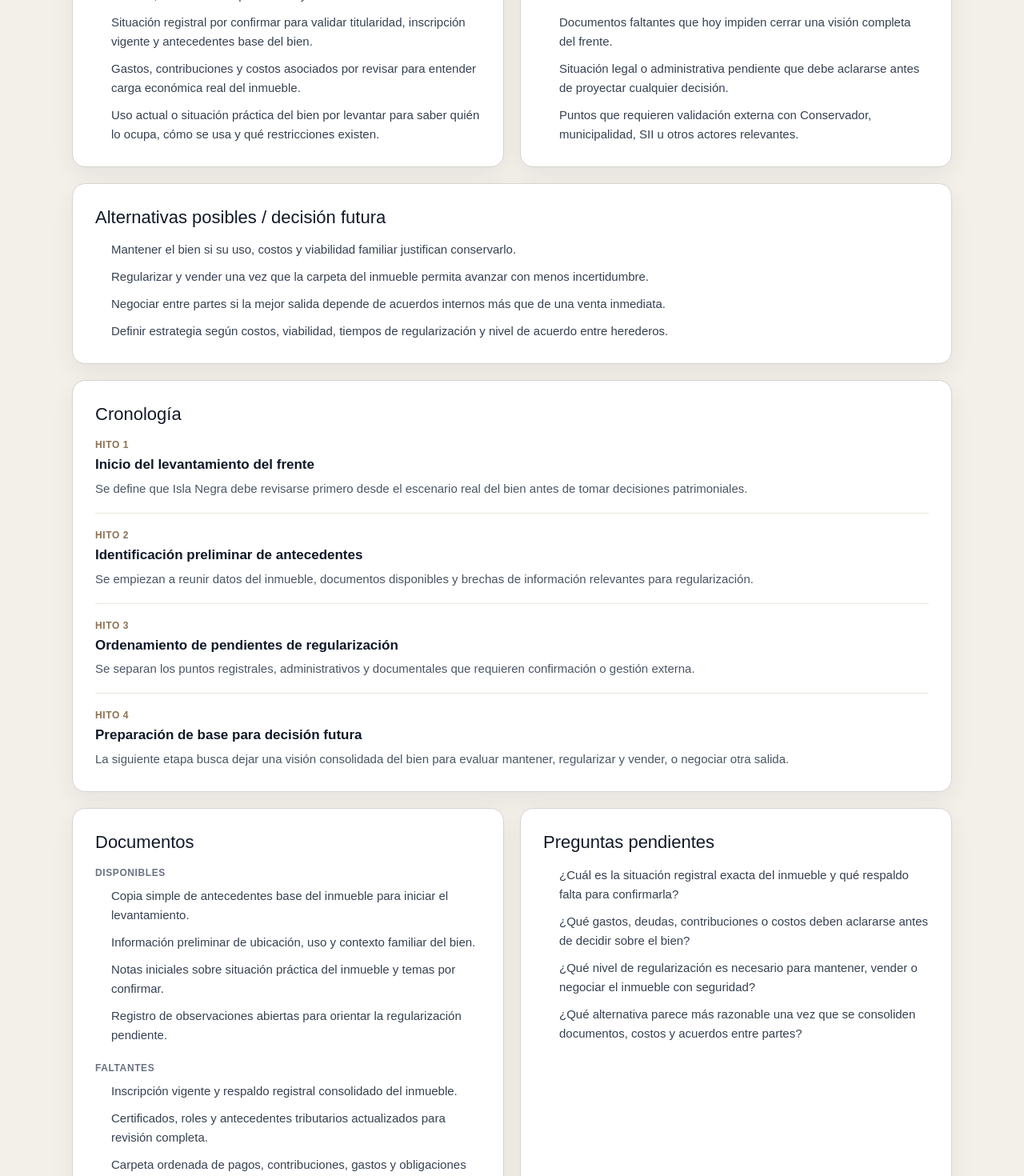
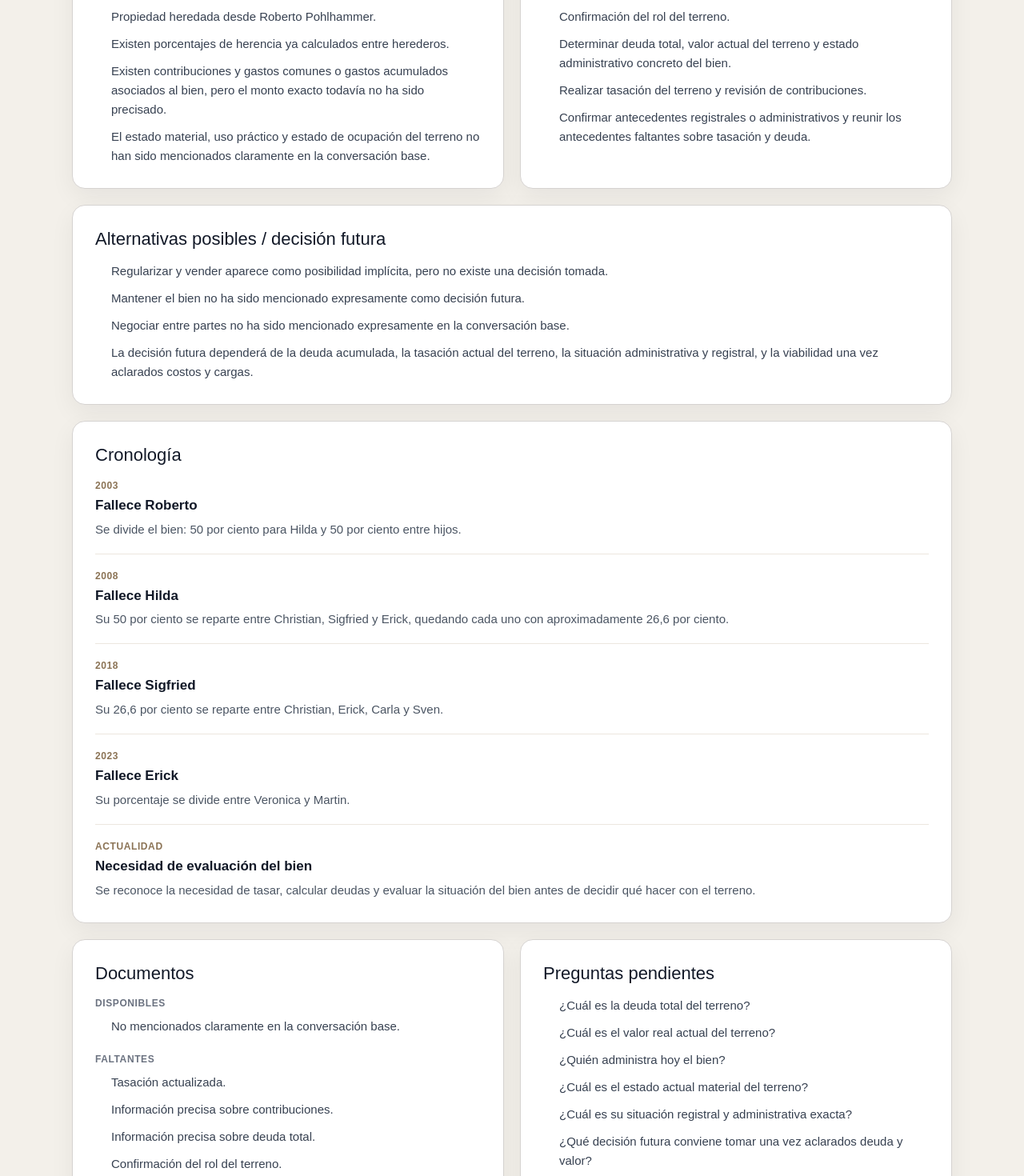
Before and after one commit to Symbiocreativo/herencia-webapp, a Next.js app: page /frentes/isla-negra in a window 1280 px wide. Shown: the part 760-2230 px from the top of the page at 80% size. Built offline with nearby package versions, Linux system fonts and the light colour scheme.

Commit message:
Replace Isla Negra mock with real content

```diff
--- a/src/app/frentes/isla-negra/page.tsx
+++ b/src/app/frentes/isla-negra/page.tsx
@@ -13,95 +13,101 @@ type TimelineItem = {
 };
 
 const objective =
-  "Comprender el escenario completo, ordenar la regularización pendiente y definir qué hacer con el bien.";
+  "Regularizar y entender el estado completo del terreno de Isla Negra.";
 
 const executiveSummary =
-  "Este frente requiere ordenar antecedentes del inmueble, situación actual, documentos pendientes y puntos de regularización antes de definir una estrategia futura clara.";
+  "Terreno en Isla Negra heredado desde Roberto Pohlhammer. Antes de decidir qué hacer con el bien, es necesario entender su situación completa, especialmente deuda acumulada, contribuciones, gastos asociados y valor real actual. Hoy no existe información suficiente para tomar una decisión bien fundada.";
 
-const currentStatus = "En levantamiento";
+const currentStatus =
+  "Propiedad heredada con porcentajes ya definidos, pero sin tasación actual ni claridad suficiente sobre deuda y situación administrativa.";
 
 const mainBlocker =
-  "Falta consolidar antecedentes del bien, documentos clave y estado de regularización para definir el camino a seguir.";
+  "Falta información concreta sobre deudas, contribuciones, gastos acumulados y valor real del terreno.";
 
 const nextStep =
-  "Ordenar cronología, documentos y pendientes de regularización para preparar una decisión futura sobre el inmueble.";
+  "Realizar una tasación actualizada y determinar la deuda total asociada al bien.";
 
 const assetSituation: ChecklistSection = {
   title: "Situación del bien",
   items: [
-    "Estado general del inmueble en revisión para distinguir condición material, mantenciones pendientes y nivel de uso actual.",
-    "Situación registral por confirmar para validar titularidad, inscripción vigente y antecedentes base del bien.",
-    "Gastos, contribuciones y costos asociados por revisar para entender carga económica real del inmueble.",
-    "Uso actual o situación práctica del bien por levantar para saber quién lo ocupa, cómo se usa y qué restricciones existen.",
+    "Propiedad heredada desde Roberto Pohlhammer.",
+    "Existen porcentajes de herencia ya calculados entre herederos.",
+    "Existen contribuciones y gastos comunes o gastos acumulados asociados al bien, pero el monto exacto todavía no ha sido precisado.",
+    "El estado material, uso práctico y estado de ocupación del terreno no han sido mencionados claramente en la conversación base.",
   ],
 };
 
 const pendingRegularization: ChecklistSection = {
   title: "Regularización pendiente",
   items: [
-    "Roles y antecedentes esenciales por confirmar para consolidar una ficha única del inmueble.",
-    "Documentos faltantes que hoy impiden cerrar una visión completa del frente.",
-    "Situación legal o administrativa pendiente que debe aclararse antes de proyectar cualquier decisión.",
-    "Puntos que requieren validación externa con Conservador, municipalidad, SII u otros actores relevantes.",
+    "Confirmación del rol del terreno.",
+    "Determinar deuda total, valor actual del terreno y estado administrativo concreto del bien.",
+    "Realizar tasación del terreno y revisión de contribuciones.",
+    "Confirmar antecedentes registrales o administrativos y reunir los antecedentes faltantes sobre tasación y deuda.",
   ],
 };
 
 const futureAlternatives: ChecklistSection = {
   title: "Alternativas posibles / decisión futura",
   items: [
-    "Mantener el bien si su uso, costos y viabilidad familiar justifican conservarlo.",
-    "Regularizar y vender una vez que la carpeta del inmueble permita avanzar con menos incertidumbre.",
-    "Negociar entre partes si la mejor salida depende de acuerdos internos más que de una venta inmediata.",
-    "Definir estrategia según costos, viabilidad, tiempos de regularización y nivel de acuerdo entre herederos.",
+    "Regularizar y vender aparece como posibilidad implícita, pero no existe una decisión tomada.",
+    "Mantener el bien no ha sido mencionado expresamente como decisión futura.",
+    "Negociar entre partes no ha sido mencionado expresamente en la conversación base.",
+    "La decisión futura dependerá de la deuda acumulada, la tasación actual del terreno, la situación administrativa y registral, y la viabilidad una vez aclarados costos y cargas.",
   ],
 };
 
 const timeline: TimelineItem[] = [
   {
-    period: "Hito 1",
-    title: "Inicio del levantamiento del frente",
+    period: "2003",
+    title: "Fallece Roberto",
     description:
-      "Se define que Isla Negra debe revisarse primero desde el escenario real del bien antes de tomar decisiones patrimoniales.",
+      "Se divide el bien: 50 por ciento para Hilda y 50 por ciento entre hijos.",
   },
   {
-    period: "Hito 2",
-    title: "Identificación preliminar de antecedentes",
+    period: "2008",
+    title: "Fallece Hilda",
     description:
-      "Se empiezan a reunir datos del inmueble, documentos disponibles y brechas de información relevantes para regularización.",
+      "Su 50 por ciento se reparte entre Christian, Sigfried y Erick, quedando cada uno con aproximadamente 26,6 por ciento.",
   },
   {
-    period: "Hito 3",
-    title: "Ordenamiento de pendientes de regularización",
+    period: "2018",
+    title: "Fallece Sigfried",
     description:
-      "Se separan los puntos registrales, administrativos y documentales que requieren confirmación o gestión externa.",
+      "Su 26,6 por ciento se reparte entre Christian, Erick, Carla y Sven.",
   },
   {
-    period: "Hito 4",
-    title: "Preparación de base para decisión futura",
+    period: "2023",
+    title: "Fallece Erick",
     description:
-      "La siguiente etapa busca dejar una visión consolidada del bien para evaluar mantener, regularizar y vender, o negociar otra salida.",
+      "Su porcentaje se divide entre Veronica y Martin.",
+  },
+  {
+    period: "Actualidad",
+    title: "Necesidad de evaluación del bien",
+    description:
+      "Se reconoce la necesidad de tasar, calcular deudas y evaluar la situación del bien antes de decidir qué hacer con el terreno.",
   },
 ];
 
 const availableDocuments = [
-  "Copia simple de antecedentes base del inmueble para iniciar el levantamiento.",
-  "Información preliminar de ubicación, uso y contexto familiar del bien.",
-  "Notas iniciales sobre situación práctica del inmueble y temas por confirmar.",
-  "Registro de observaciones abiertas para orientar la regularización pendiente.",
+  "No mencionados claramente en la conversación base.",
 ];
 
 const missingDocuments = [
-  "Inscripción vigente y respaldo registral consolidado del inmueble.",
-  "Certificados, roles y antecedentes tributarios actualizados para revisión completa.",
-  "Carpeta ordenada de pagos, contribuciones, gastos y obligaciones asociadas.",
-  "Resumen formal del estado de regularización con vacíos, riesgos y validaciones externas pendientes.",
+  "Tasación actualizada.",
+  "Información precisa sobre contribuciones.",
+  "Información precisa sobre deuda total.",
+  "Confirmación del rol del terreno.",
 ];
 
 const openQuestions = [
-  "¿Cuál es la situación registral exacta del inmueble y qué respaldo falta para confirmarla?",
-  "¿Qué gastos, deudas, contribuciones o costos deben aclararse antes de decidir sobre el bien?",
-  "¿Qué nivel de regularización es necesario para mantener, vender o negociar el inmueble con seguridad?",
-  "¿Qué alternativa parece más razonable una vez que se consoliden documentos, costos y acuerdos entre partes?",
+  "¿Cuál es la deuda total del terreno?",
+  "¿Cuál es el valor real actual del terreno?",
+  "¿Quién administra hoy el bien?",
+  "¿Cuál es el estado actual material del terreno?",
+  "¿Cuál es su situación registral y administrativa exacta?",
+  "¿Qué decisión futura conviene tomar una vez aclarados deuda y valor?",
 ];
 
 const pageStyles: Record<string, CSSProperties> = {
@@ -323,7 +329,7 @@ export default function IslaNegraPage() {
           <section aria-label="Estado, bloqueo y próximo paso" style={pageStyles.statusGrid}>
             <article style={pageStyles.compactCard}>
               <p style={pageStyles.label}>Estado actual</p>
-              <p style={pageStyles.statusValue}>{currentStatus}</p>
+              <p style={pageStyles.strongValue}>{currentStatus}</p>
             </article>
 
             <article style={pageStyles.compactCard}>
```
